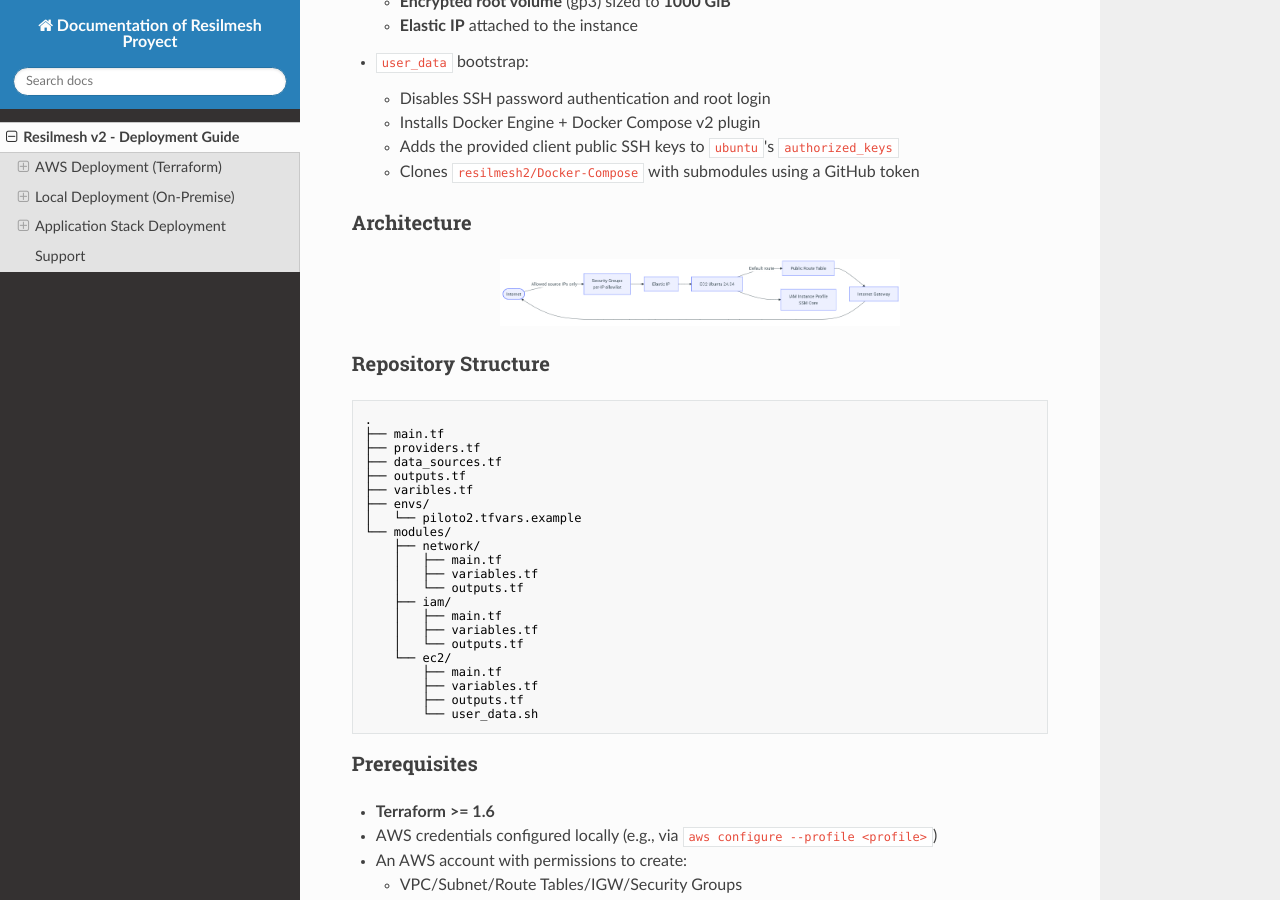
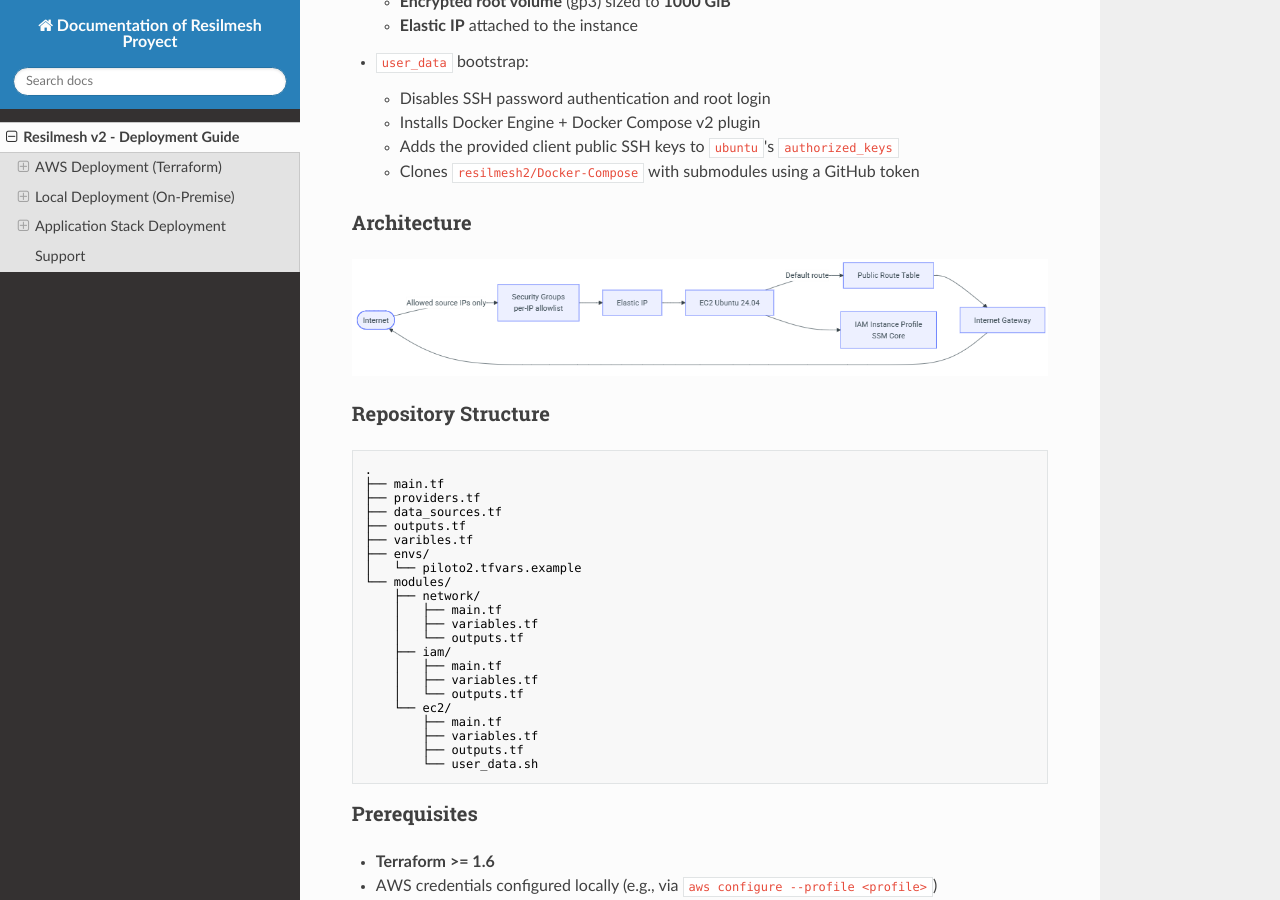
Before and after one commit to LLVSGMV/Piloto2-Resilmesh-AWS, an MkDocs documentation site: the page built from docs/index.md, in a window 1280 px wide and 900 px high, scrolled down 1291 px. Built offline with MkDocs 1.6.1, drawn with Linux system fonts in a browser that asks for light colours; nearby versions of some CDN libraries.

Commit message:
Update docs

```diff
--- a/docs/index.md
+++ b/docs/index.md
@@ -54,7 +54,7 @@ It deploys networking, IAM, and a single EC2 instance ready to run containers (D
 ### Architecture
 
 <p align="center">
-  <img src="_static/flowchart.png" alt="Architecture" width="400">
+  <img src="_static/flowchart.png" alt="Architecture" width="800">
 </p>
 
 ### Repository Structure
```
